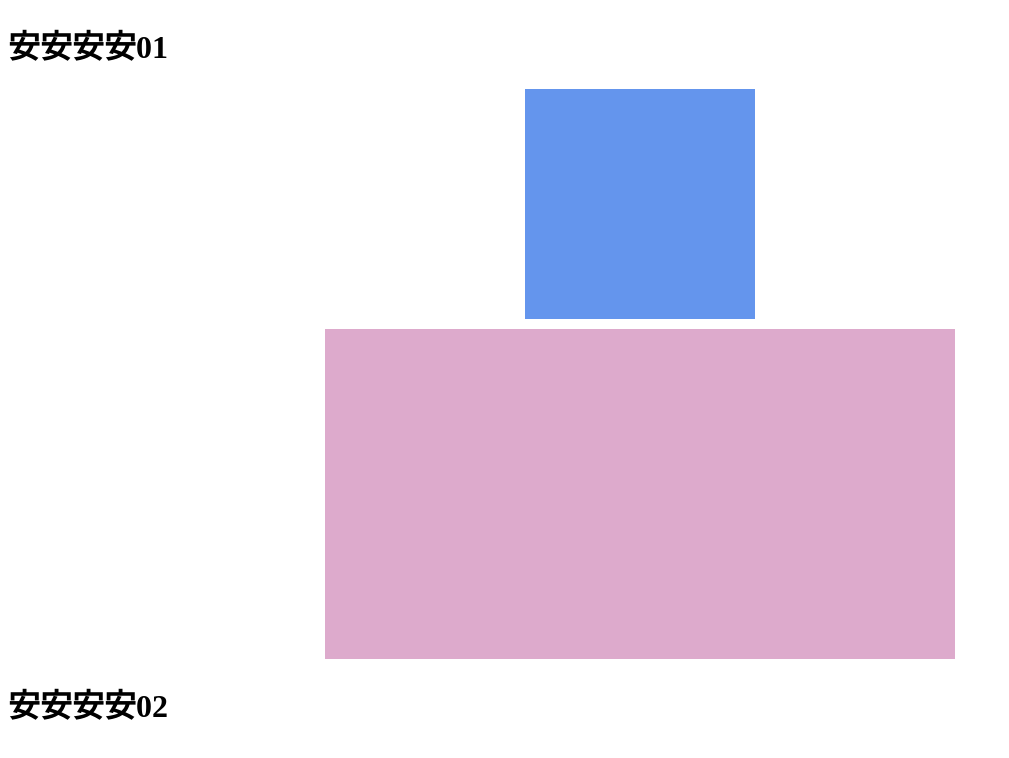
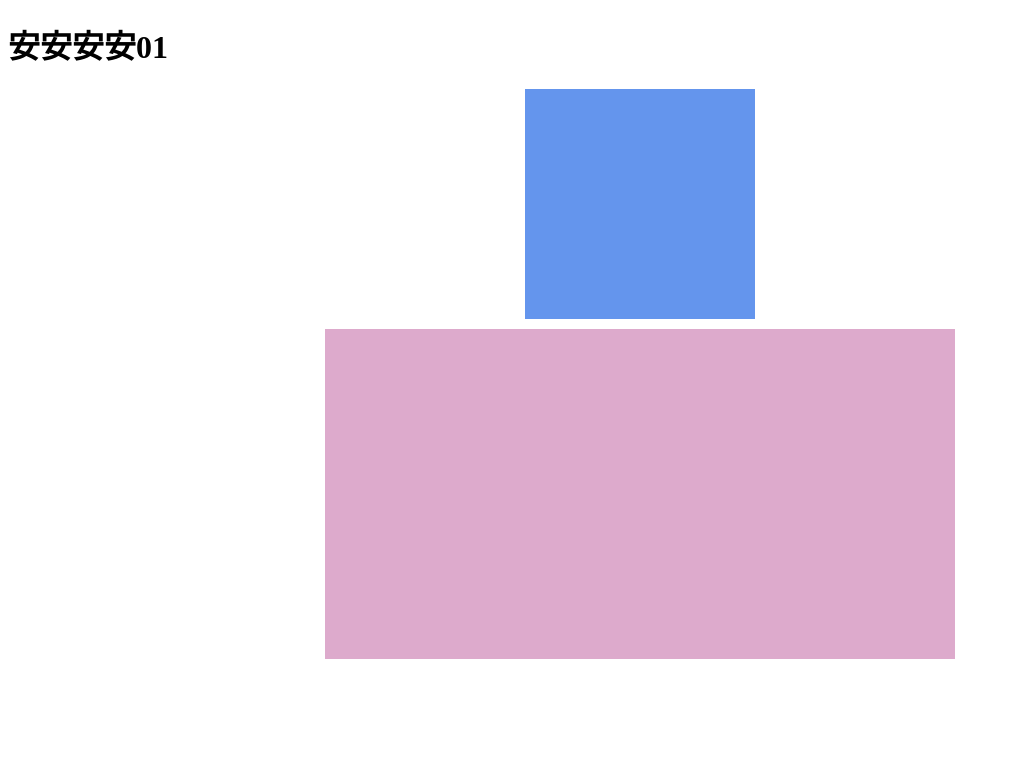
Before and after one commit to Titiyi11/A_project, a plain HTML site: page index.html in a window 1280 px wide. Shown: the whole page, without its empty margins (0-1009 px from the left). Drawn offline with Linux system fonts and the light colour scheme.

Commit message:
刪除h1

```diff
--- a/index.html
+++ b/index.html
@@ -11,6 +11,5 @@
     <h1>安安安安01</h1>
     <div class="aaa"></div>
     <div class="bbb"></div>
-    <h1>安安安安02</h1>
 </body>
 </html>
```
